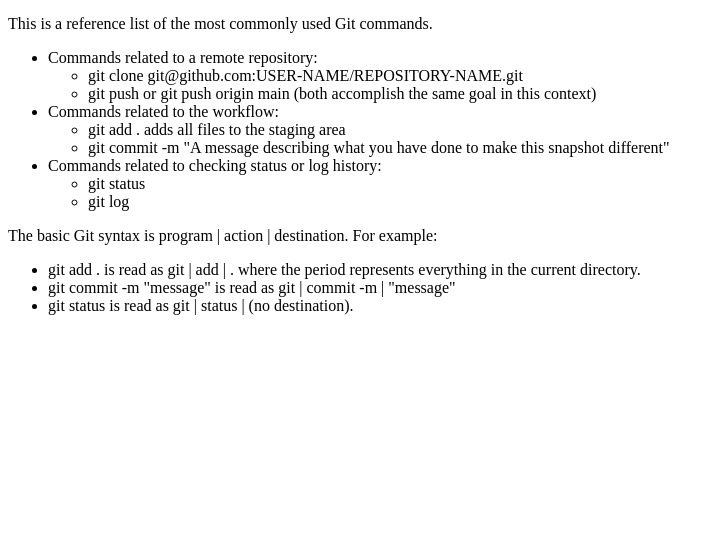
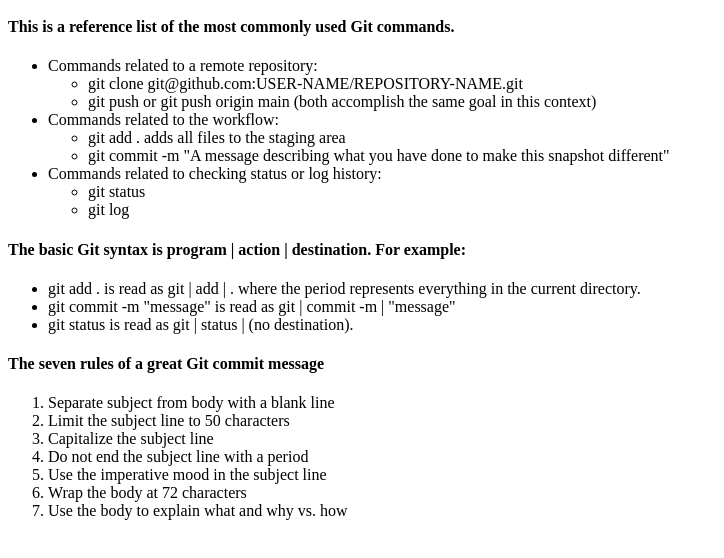
Before and after one commit to williamcraven/Notes_Website, a plain HTML site: page pages/GitNotes.html in a window 1280 px wide. Shown: the part 70-628 px from the top of the page, without its empty margins (0-724 px from the left). Drawn offline with Linux system fonts and the light colour scheme.

Commit message:
Add notes on how to use Git
Added notes on the 7 rules of using git messages because it will be
useful in the future when professionally collaborating.

```diff
--- a/pages/GitNotes.html
+++ b/pages/GitNotes.html
@@ -9,7 +9,7 @@
     <a href="../index.html">Back to Homepage</a>
 
     <h3>Git Notes:</h3>
-    <p>This is a reference list of the most commonly used Git commands.</p>
+    <h4>This is a reference list of the most commonly used Git commands.</h4>
     <ul>
       <li>Commands related to a remote repository:</li>
       <ul>
@@ -27,11 +27,21 @@
         <li>git log</li>
       </ul>
     </ul>
-    <p>The basic Git syntax is program | action | destination. For example:</p>
+    <h4>The basic Git syntax is program | action | destination. For example:</h4>
     <ul>
       <li>git add . is read as git | add | . where the period represents everything in the current directory.</li>
       <li>git commit -m "message" is read as git | commit -m | "message"</li>
       <li>git status is read as git | status | (no destination).</li>
     </ul>
+    <h4>The seven rules of a great Git commit message</h4>
+    <ol>
+      <li>Separate subject from body with a blank line</li>
+      <li>Limit the subject line to 50 characters</li>
+      <li>Capitalize the subject line</li>
+      <li>Do not end the subject line with a period</li>
+      <li>Use the imperative mood in the subject line</li>
+      <li>Wrap the body at 72 characters</li>
+      <li>Use the body to explain what and why vs. how</li>
+    </ol>
   </Body>
 </html>
```
